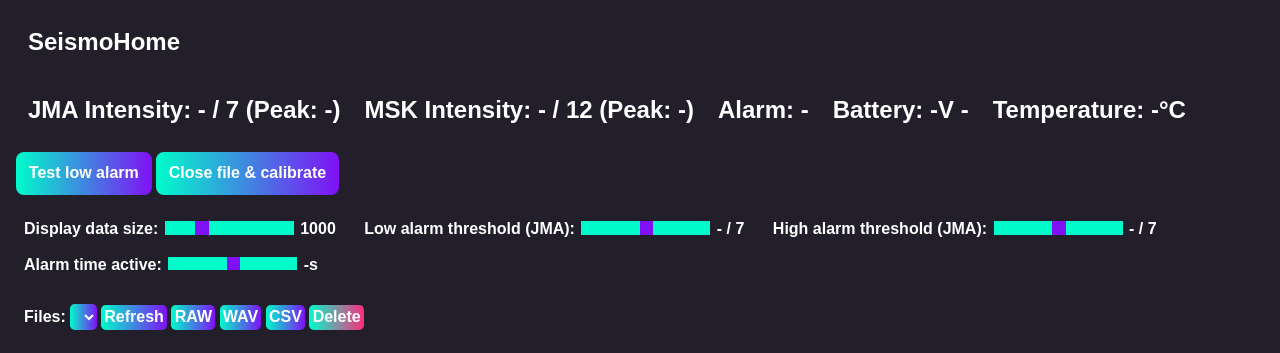
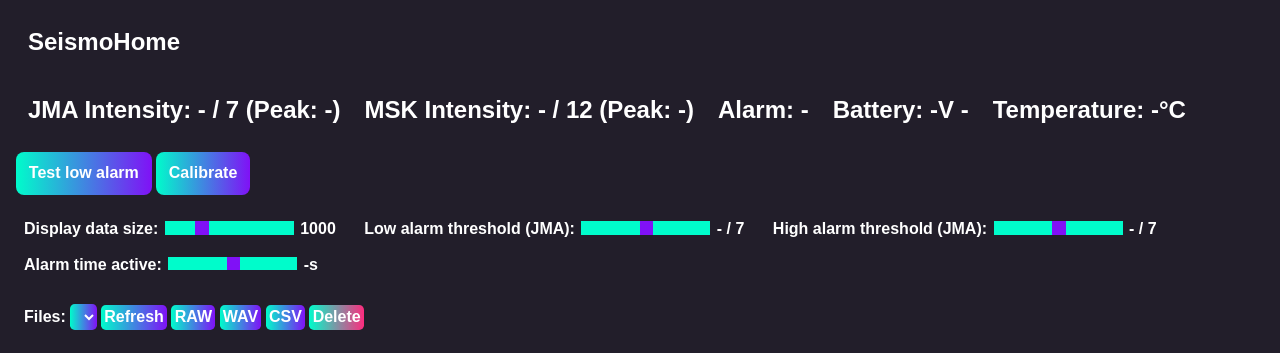
Before and after one commit to F33RNI/SeismoHome, a Python web app: template templates/index.html in a window 1280 px wide. Shown: the top 353 px of the page. Run offline with Jinja, Linux system fonts and the light colour scheme; the template is opened without the code that fills it, so the values that code supplies are empty.

Commit message:
Change calibrate button text

```diff
--- a/static/index.js
+++ b/static/index.js
@@ -658,10 +658,10 @@ if (!!window.EventSource) {
 				document.getElementById("button-hardware").innerText = "Cancel alarm";
 				document.getElementById("button-hardware").disabled = false;
 			} else if (jsonData.calibration_state === CALIBRATION_STATE_OK) {
-				document.getElementById("button-hardware").innerText = "Close file & calibrate";
+				document.getElementById("button-hardware").innerText = "Calibrate";
 				document.getElementById("button-hardware").disabled = false;
 			} else {
-				document.getElementById("button-hardware").innerText = "Close file & calibrate";
+				document.getElementById("button-hardware").innerText = "Calibrate";
 				document.getElementById("button-hardware").disabled = true;
 			}
 		}
--- a/templates/index.html
+++ b/templates/index.html
@@ -71,7 +71,7 @@
             <!-- Alarm and virtual hardware buttons -->
             <div class="sub-container">
                 <button id="button-test" onclick="testAlarm()">Test low alarm</button>
-                <button id="button-hardware" onclick="virtualButtonClick()">Close file & calibrate</button>
+                <button id="button-hardware" onclick="virtualButtonClick()">Calibrate</button>
             </div>
 
             <!-- Sliders for controlling data size and alarm thresholds / time -->
```
